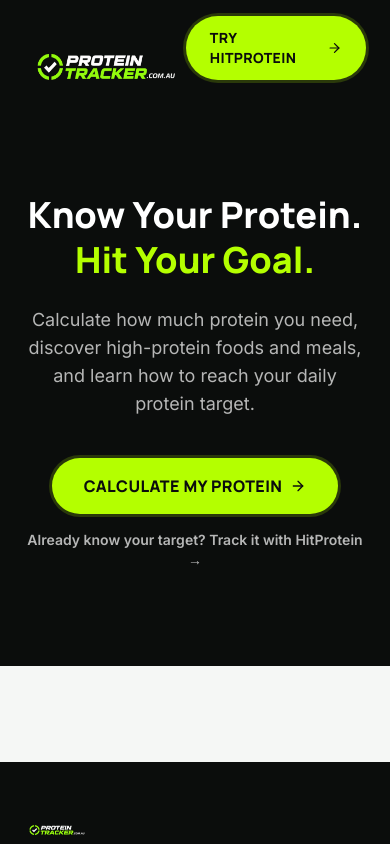
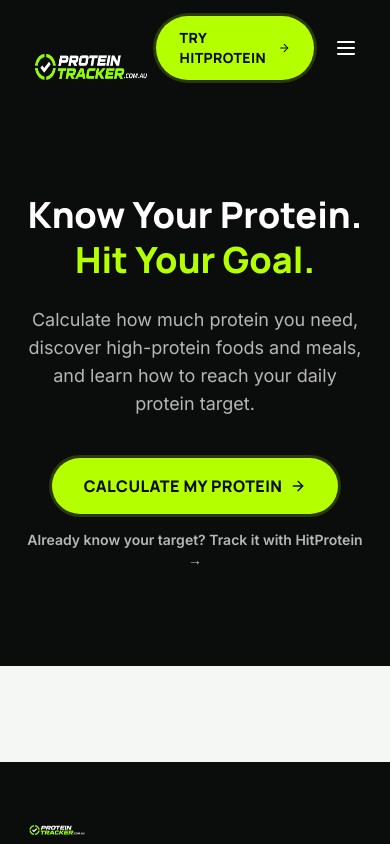
Before and after one commit to hitprotein/ProteinTracker, a Next.js app: page / in a window 390 px wide. Shown: the top 844 px of the page. Built offline with nearby package versions, Linux system fonts and the light colour scheme.

Commit message:
Add mobile navigation menu

```diff
--- a/app/layout.tsx
+++ b/app/layout.tsx
@@ -3,6 +3,7 @@
 import Image from "next/image";
 import Link from "next/link";
 import CtaButton from "@/components/CtaButton";
+import MobileNav from "@/components/MobileNav";
 import "./globals.css";
 
 const heading = Manrope({
@@ -46,7 +47,7 @@
   return (
     <html lang="en-AU" className={`${heading.variable} ${body.variable}`}>
       <body>
-        <header className="bg-pt-black">
+        <header className="relative bg-pt-black">
           <nav className="mx-auto flex max-w-6xl items-center justify-between px-6 py-4">
             <Link href="/" aria-label="ProteinTracker.com.au home">
               <Image
@@ -115,9 +116,12 @@
                 Guides
               </Link>
             </div>
-            <CtaButton href="https://hitprotein.com.au/download">
-              Try HitProtein
-            </CtaButton>
+            <div className="flex items-center gap-3">
+              <CtaButton href="https://hitprotein.com.au/download">
+                Try HitProtein
+              </CtaButton>
+              <MobileNav />
+            </div>
           </nav>
         </header>
 
--- /dev/null
+++ b/components/MobileNav.tsx
@@ -0,0 +1,77 @@
+"use client";
+
+import { useState } from "react";
+import Link from "next/link";
+import { Menu, X } from "lucide-react";
+
+const LINK_GROUPS: { heading: string; links: { label: string; href: string }[] }[] = [
+  {
+    heading: "Calculate",
+    links: [
+      { label: "Protein Calculator", href: "/protein-calculator" },
+      { label: "For Weight Loss", href: "/protein-calculator/weight-loss" },
+      { label: "For Muscle Gain", href: "/protein-calculator/muscle-gain" },
+      { label: "For Women", href: "/protein-calculator/women" },
+      { label: "For Men", href: "/protein-calculator/men" },
+      { label: "Over 50", href: "/protein-calculator/over-50" },
+    ],
+  },
+  {
+    heading: "Track",
+    links: [
+      { label: "Protein Tracker", href: "/protein-tracker" },
+      { label: "AI Protein Tracker", href: "/ai-protein-tracker" },
+    ],
+  },
+  {
+    heading: "More",
+    links: [
+      { label: "Foods", href: "/protein-foods" },
+      { label: "Meals", href: "/protein-meals" },
+      { label: "Meal Calculator", href: "/protein-meal-calculator" },
+      { label: "Guides", href: "/protein-guides" },
+    ],
+  },
+];
+
+export default function MobileNav() {
+  const [open, setOpen] = useState(false);
+
+  return (
+    <div className="md:hidden">
+      <button
+        type="button"
+        aria-label={open ? "Close menu" : "Open menu"}
+        aria-expanded={open}
+        onClick={() => setOpen((v) => !v)}
+        className="flex h-10 w-10 items-center justify-center rounded-full text-pt-white"
+      >
+        {open ? <X className="h-6 w-6" /> : <Menu className="h-6 w-6" />}
+      </button>
+
+      {open && (
+        <div className="absolute left-0 right-0 top-full z-50 max-h-[80vh] overflow-y-auto border-t border-pt-white/10 bg-pt-black px-6 py-6">
+          {LINK_GROUPS.map((group) => (
+            <div key={group.heading} className="mb-6 last:mb-0">
+              <p className="text-xs font-semibold uppercase tracking-wide text-pt-white/40">
+                {group.heading}
+              </p>
+              <div className="mt-2 flex flex-col">
+                {group.links.map((link) => (
+                  <Link
+                    key={link.href}
+                    href={link.href}
+                    onClick={() => setOpen(false)}
+                    className="py-2 text-base font-medium text-pt-white/90 hover:text-pt-green"
+                  >
+                    {link.label}
+                  </Link>
+                ))}
+              </div>
+            </div>
+          ))}
+        </div>
+      )}
+    </div>
+  );
+}
```
